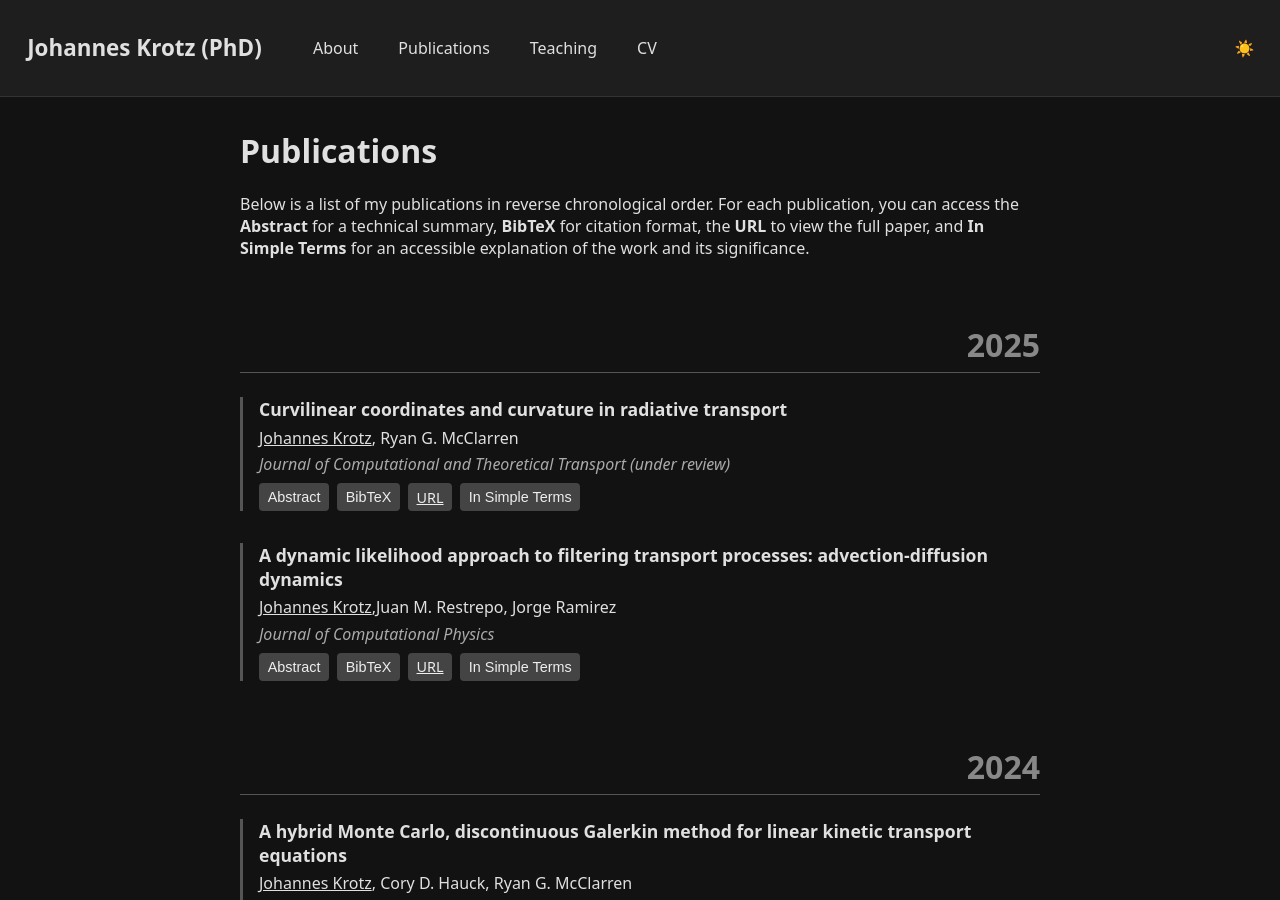
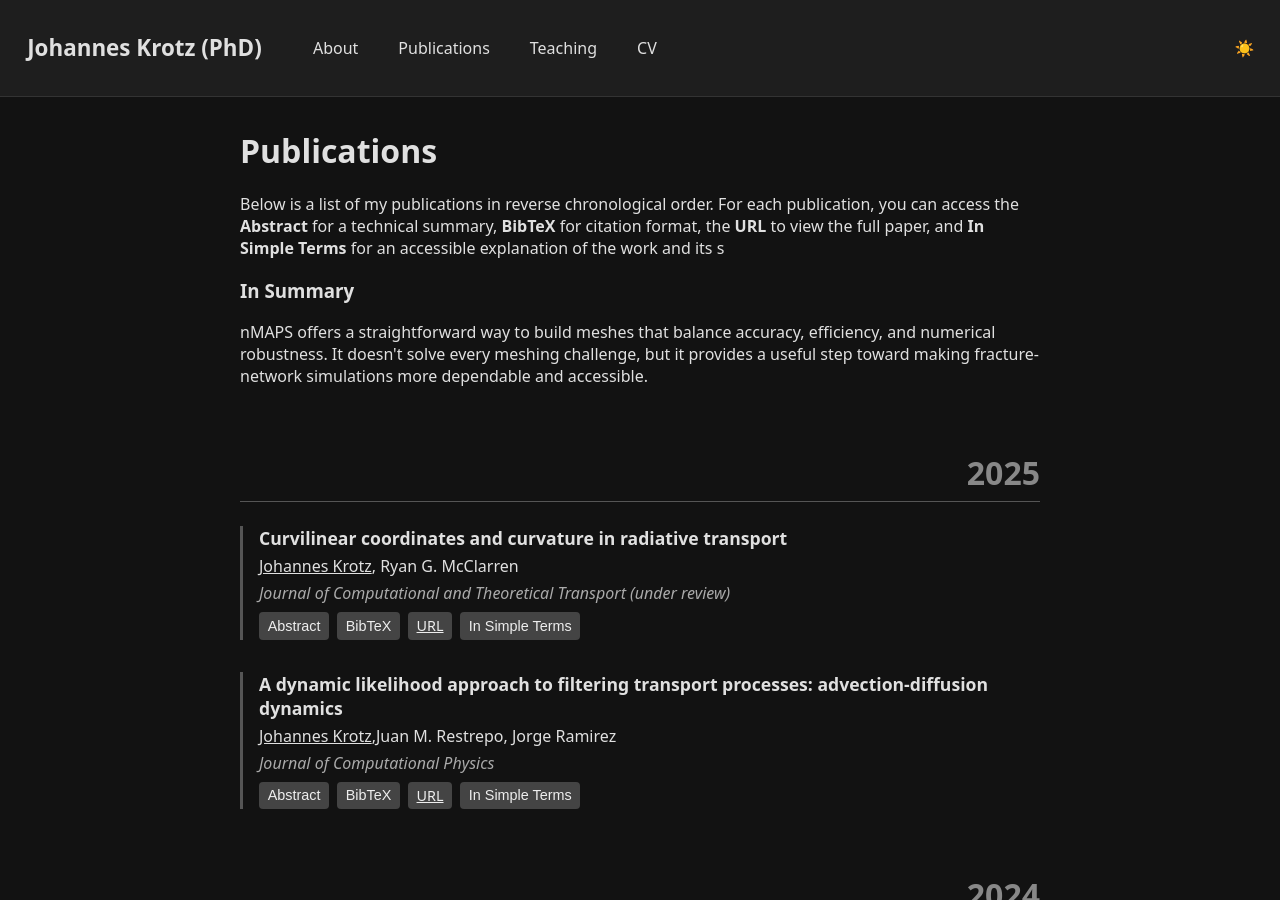
Before and after one commit to johannonymous123/johannonymous123.github.io, a Jekyll site: the page built from publications.html, in a window 1280 px wide and 900 px high. Built offline with Jekyll 4.4.1, drawn with Linux system fonts in a browser that asks for light colours.

```diff
--- a/publications.html
+++ b/publications.html
@@ -10,8 +10,17 @@
   Below is a list of my publications in reverse chronological order. For each publication, you can access the
   <strong>Abstract</strong> for a technical summary, <strong>BibTeX</strong> for citation format, the
   <strong>URL</strong> to view the full paper, and <strong>In Simple Terms</strong> for an accessible
-  explanation of the work and its significance.
-</p>
+  explanation of the work and its s  <h3>In Summary</h3>
+  <p>
+    nMAPS offers a straightforward way to build meshes that balance accuracy, efficiency, and numerical robustness.
+    It doesn't solve every meshing challenge, but it provides a useful step toward making fracture-network simulations
+    more dependable and accessible.
+  </p>
+
+</div>
+</div>
+
+</div></p>
 
 <div class="publications">
 
@@ -250,10 +259,6 @@
   </p>
 </div>
   </div>
-
-</div>
-
-
 
 <div class="pub-year">2024</div>
 
```
